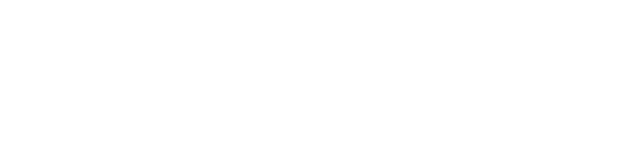
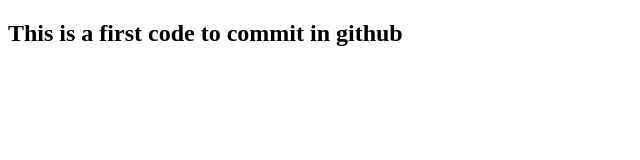
Before and after one commit to Tauhed47/tauhedsgithub1, a plain HTML site: page index.html in a window 1280 px wide. Shown: the whole page, without its empty margins (0-640 px from the left). Drawn offline with Linux system fonts and the light colour scheme.

Commit message:
first code in github

```diff
--- a/index.html
+++ b/index.html
@@ -6,6 +6,6 @@
     <title>Exploring github</title>
 </head>
 <body>
-
+    <h2> This is a first code to commit in github</h2>
 </body>
 </html>
```
